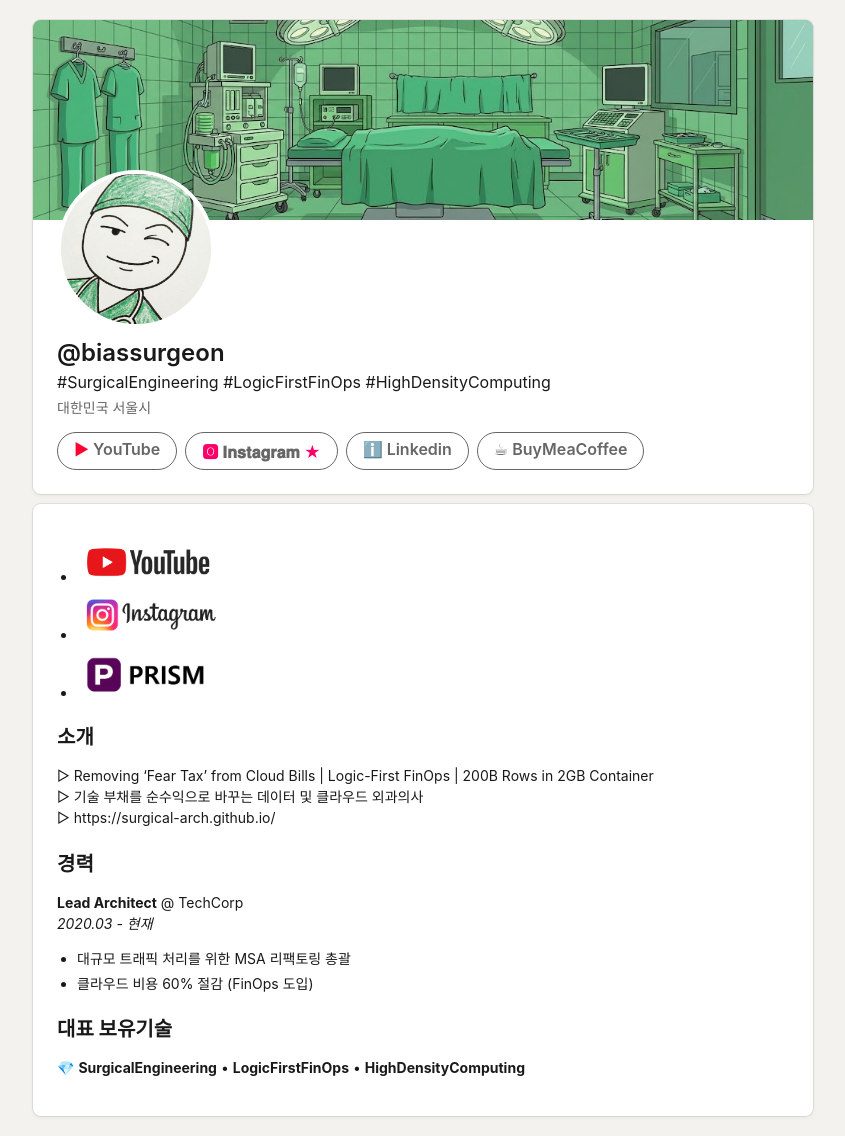
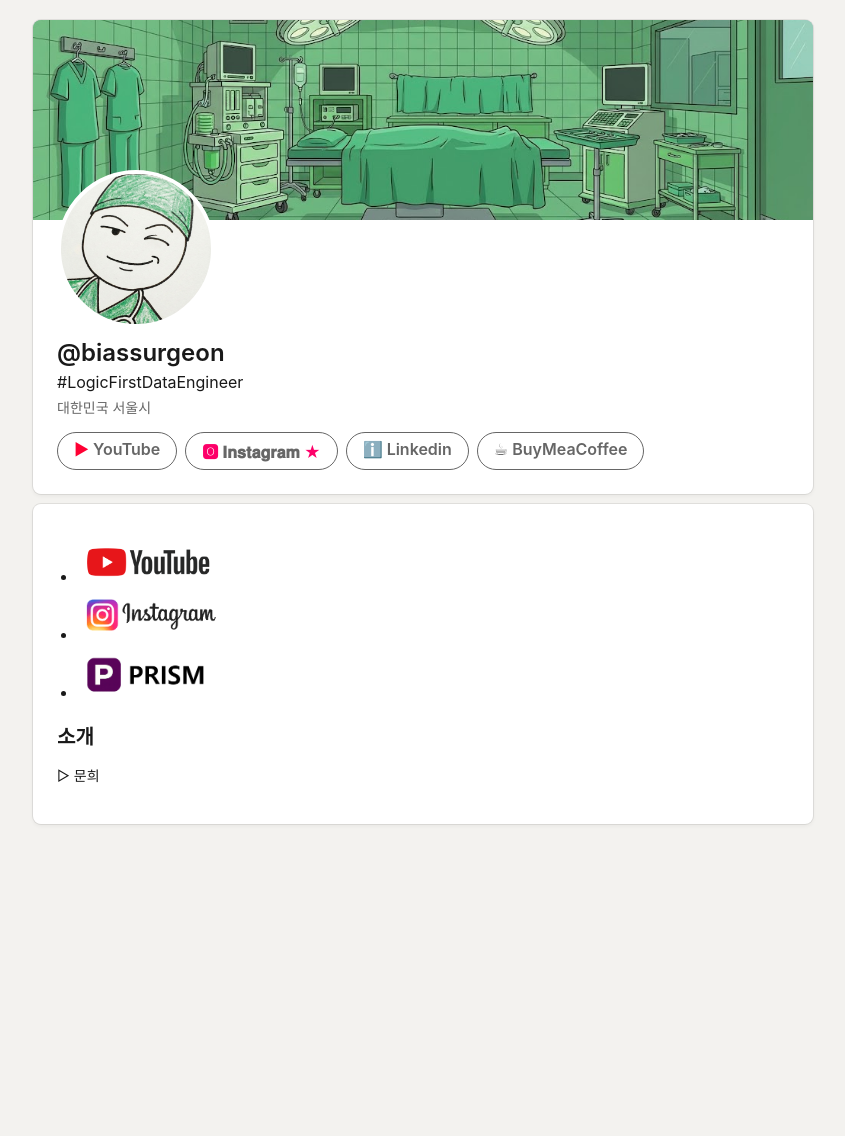
Before and after one commit to surgical-arch/surgical-arch.github.io, a Jekyll site: the page built from index.md, in a window 1280 px wide. Shown: the whole page, without its empty margins (217-1062 px from the left). Built offline with Jekyll 4.4.1, drawn with Linux system fonts in a browser that asks for light colours; after the commit the page ends 900 px from its top, so only the background shows below that.

Commit message:
Update index.md

```diff
--- a/index.md
+++ b/index.md
@@ -2,7 +2,7 @@
 layout: default
 title: Surgical Architect
 handle: "@biassurgeon"
-headline: "#SurgicalEngineering #LogicFirstFinOps #HighDensityComputing"
+headline: "#LogicFirstDataEngineer"
 location: "대한민국 서울시"
 profile_image: "images/profile.jpg" # 프로필 이미지 URL
 banner_image: "images/top_banner.jpg" # 배경 이미지 URL
@@ -15,15 +15,4 @@ banner_image: "images/top_banner.jpg" # 배경 이미지 URL
 
 
 ## 소개
-▷ Removing 'Fear Tax' from Cloud Bills | Logic-First FinOps | 200B Rows in 2GB Container
-▷ 기술 부채를 순수익으로 바꾸는 데이터 및 클라우드 외과의사
-▷ https://surgical-arch.github.io/
-
-## 경력
-**Lead Architect** @ TechCorp
-*2020.03 - 현재*
-- 대규모 트래픽 처리를 위한 MSA 리팩토링 총괄
-- 클라우드 비용 60% 절감 (FinOps 도입)
-
-## 대표 보유기술
-💎 **SurgicalEngineering** • **LogicFirstFinOps** • **HighDensityComputing**
+▷ 문희
```
